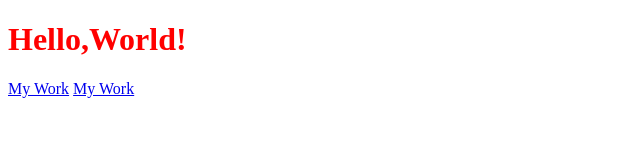
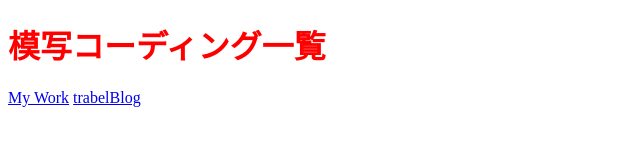
Before and after one commit to toge-ma-ru/shnag.github.io, a plain HTML site: page index.html in a window 1280 px wide. Shown: the whole page, without its empty margins (0-640 px from the left). Drawn offline with Linux system fonts and the light colour scheme.

Commit message:
Update index.html

```diff
--- a/index.html
+++ b/index.html
@@ -7,8 +7,8 @@
 	<title>Document</title>
 </head>
 <body>
-	<h1>Hello,World!</h1>
+	<h1>模写コーディング一覧</h1>
 	<a href="MyWork/myWork.html">My Work</a>
-	<a href="trabelBlog/trabelBlog.html">My Work</a
+	<a href="trabelBlog/trabelBlog.html">trabelBlog</a
 </body>
 </html>
```
